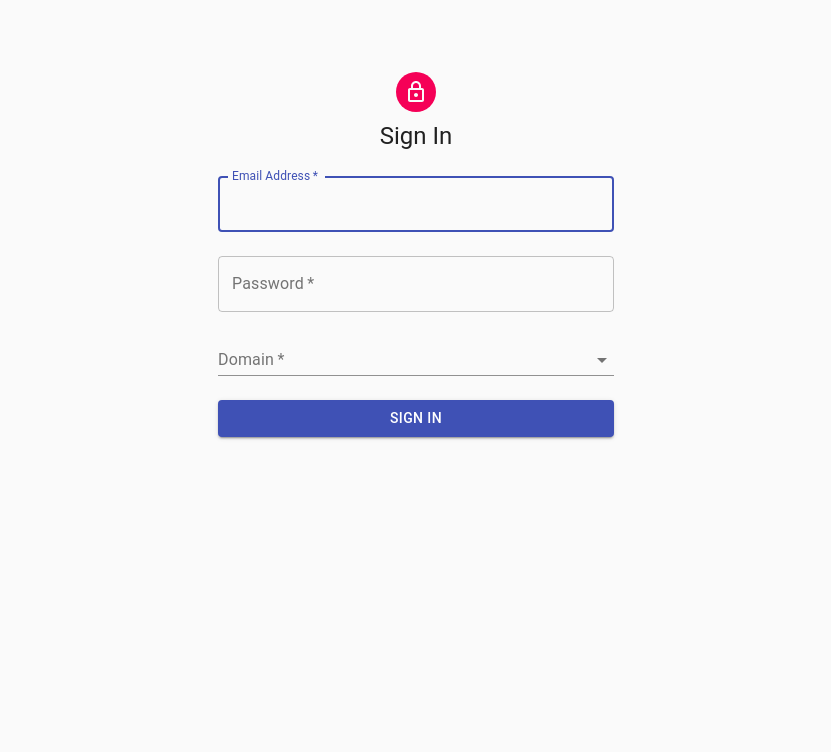
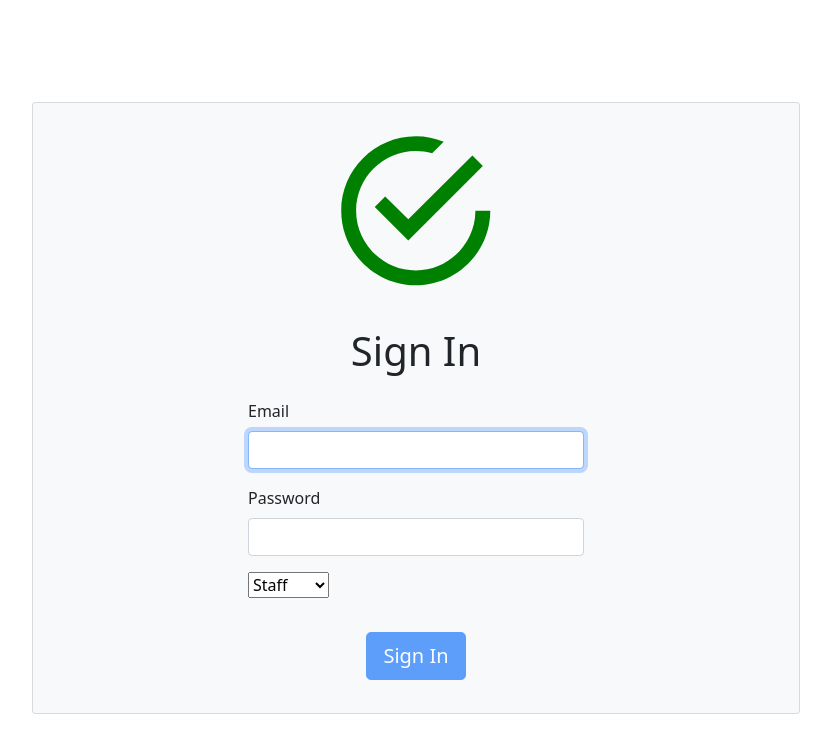
Before and after one commit to CZ3002-Advanced-Software-Engineering/client, a React (Create React App) app: page /signin in a window 1280 px wide. Shown: the top 752 px of the page, without its empty margins (224-1055 px from the left). Built offline with nearby package versions, Linux system fonts and the light colour scheme.

Commit message:
update pages components to use bootstrap

```diff
--- a/package.json
+++ b/package.json
@@ -3,11 +3,12 @@
   "version": "0.1.0",
   "private": true,
   "dependencies": {
-    "@material-ui/core": "^4.12.3",
-    "@material-ui/icons": "^4.11.2",
+    "bootstrap": "^5.1.0",
     "prop-types": "^15.7.2",
     "react": "^17.0.2",
+    "react-bootstrap": "^2.0.0-beta.6",
     "react-dom": "^17.0.2",
+    "react-icons": "^4.2.0",
     "react-router-dom": "^5.3.0",
     "react-scripts": "4.0.3"
   },
--- a/src/App.js
+++ b/src/App.js
@@ -1,9 +1,18 @@
 import React from 'react'
+import 'bootstrap/dist/css/bootstrap.min.css'
+import { BrowserRouter as Router, Route, Switch } from 'react-router-dom'
 import SignIn from './pages/signin'
 import StudentHome from './pages/student_home'
 
 function App() {
-    return <SignIn />
+    return (
+        <Router>
+            <Switch>
+                <Route path="/signin" component={SignIn} />
+                <Route path="/student_home" component={StudentHome} />
+            </Switch>
+        </Router>
+    )
 }
 
 export default App
--- a/src/components/navbar.jsx
+++ /dev/null
@@ -1,33 +0,0 @@
-import React, { useState } from 'react'
-import { AppBar, Tab, Tabs, Typography, Toolbar } from '@material-ui/core'
-
-const Navbar = () => {
-    const [value, setValue] = useState(0)
-
-    const handleClickTab = (e, newValue) => {
-        setValue(newValue)
-    }
-
-    return (
-        <div>
-            <AppBar>
-                <Toolbar>
-                    <Typography>FRAS</Typography>
-
-                    <Tabs
-                        onChange={handleClickTab}
-                        indicatorColor="secondary"
-                        value={value}
-                    >
-                        <Tab disableRipple label="Home" />
-                        <Tab disableRipple label="View Attendance" />
-                        <Tab disableRipple label="Submit Documents" />
-                        <Tab disableRipple label="Account" />
-                    </Tabs>
-                </Toolbar>
-            </AppBar>
-        </div>
-    )
-}
-
-export default Navbar
--- /dev/null
+++ b/src/components/navbar_bootstrap.jsx
@@ -0,0 +1,26 @@
+import React from 'react'
+import { Navbar, Nav, Container } from 'react-bootstrap'
+
+const StudentNavbar = () => (
+    <>
+        <Navbar bg="light" variant="light" expand="lg">
+            <Container>
+                <Navbar.Brand href="/student_home">FRAS</Navbar.Brand>
+                <Navbar.Toggle />
+                <Navbar.Collapse>
+                    <Nav className="ms-auto">
+                        <Nav.Link href="/view_attendance">
+                            View Attendance
+                        </Nav.Link>
+                        <Nav.Link href="/submit_documents">
+                            Submit Documents
+                        </Nav.Link>
+                        <Nav.Link href="/account">Account</Nav.Link>
+                    </Nav>
+                </Navbar.Collapse>
+            </Container>
+        </Navbar>
+    </>
+)
+
+export default StudentNavbar
--- a/src/pages/signin.js
+++ b/src/pages/signin.js
@@ -1,91 +1,82 @@
-import React from 'react'
-import Avatar from '@material-ui/core/Avatar'
-import CssBaseline from '@material-ui/core/CssBaseline'
-import TextField from '@material-ui/core/TextField'
-import LockOutlinedIcon from '@material-ui/icons/LockOutlined'
-import Typography from '@material-ui/core/Typography'
-import { makeStyles } from '@material-ui/core/styles'
-import Container from '@material-ui/core/Container'
-import { Button } from '@material-ui/core'
-import LongButton from '../components/longButton'
-import Dropdown from '../components/dropdown'
-
-
-const useStyles = makeStyles((theme) => ({
-    paper: {
-        marginTop: theme.spacing(8),
-        display: 'flex',
-        flexDirection: 'column',
-        alignItems: 'center',
-    },
-    avatar: {
-        margin: theme.spacing(1),
-        backgroundColor: theme.palette.secondary.main,
-    },
-    form: {
-        width: '100%', // Fix IE 11 issue.
-        marginTop: theme.spacing(1),
-    },
-    submit: {
-        margin: theme.spacing(3, 0, 2),
-    },
-}))
+import React, { useState } from 'react'
+import { Card, Form, Button, Dropdown } from 'react-bootstrap/'
+import '../styles/signin.css'
+import { useHistory } from 'react-router-dom'
+import { IoMdCheckmarkCircleOutline } from 'react-icons/io'
 
 export default function SignIn() {
-    const classes = useStyles()
+    const history = useHistory()
+    const [email, setEmail] = useState('')
+    const [password, setPassword] = useState('')
+    const [domain, setDomain] = useState('Staff')
 
-    const onClick = () => {
-        console.log('hello')
+    function validateForm() {
+        return email.length > 0 && password.length > 0
+    }
+
+    function handleSubmit(event) {
+        event.preventDefault()
+        if (domain === 'Staff') {
+            console.log(domain)
+            // history.push('/teacher_home')
+        } else if (domain === 'Student') {
+            console.log(domain)
+            history.push('/student_home')
+        }
     }
 
     return (
-        <Container component="main" maxWidth="xs">
-            <CssBaseline />
-            <div className={classes.paper}>
-                <Avatar className={classes.avatar}>
-                    <LockOutlinedIcon />
-                </Avatar>
-                <Typography component="h1" variant="h5">
-                    Sign In
-                </Typography>
-                <form className={classes.form} noValidate>
-                    <TextField
-                        variant="outlined"
-                        margin="normal"
-                        required
-                        fullWidth
-                        id="email"
-                        label="Email Address"
-                        name="email"
-                        autoComplete="email"
-                        autoFocus
-                    />
-                    <TextField
-                        variant="outlined"
-                        margin="normal"
-                        required
-                        fullWidth
-                        name="password"
-                        label="Password"
-                        type="password"
-                        id="password"
-                        autoComplete="current-password"
-                    />
-                    <Dropdown
-                        labelId="test"
-                        id="test"
-                        menuItems={['Staff', 'Student']}
-                    />
-                    <LongButton
-                        text="Sign In"
-                        type="submit"
-                        variant="contained"
-                        color="primary"
-                        className={classes.submit}
-                        handleClick={onClick}
-                    />
-                </form>
-            </div>
-        </Container>
+        <div className="Login">
+            <Card bg="light">
+                <Card.Body>
+                    <IoMdCheckmarkCircleOutline size="25%" color="green" />
+                    <br />
+                    <h1>Sign In</h1>
+                    <Form onSubmit={handleSubmit}>
+                        <Form.Group
+                            className="input-field"
+                            size="lg"
+                            controlId="email"
+                        >
+                            <Form.Label>Email</Form.Label>
+                            <Form.Control
+                                autoFocus
+                                type="email"
+                                value={email}
+                                onChange={(e) => setEmail(e.target.value)}
+                            />
+                        </Form.Group>
+                        <Form.Group
+                            className="input-field"
+                            size="lg"
+                            controlId="password"
+                        >
+                            <Form.Label>Password</Form.Label>
+                            <Form.Control
+                                type="password"
+                                value={password}
+                                onChange={(e) => setPassword(e.target.value)}
+                            />
+                        </Form.Group>
+                        <select
+                            className="domain input-field"
+                            required
+                            onChange={(e) => setDomain(e.target.value)}
+                        >
+                            <option value="Staff">Staff</option>
+                            <option value="Student">Student</option>
+                        </select>
+                        <Button
+                            className="signin-btn"
+                            size="lg"
+                            type="submit"
+                            disabled={!validateForm()}
+                        >
+                            Sign In
+                        </Button>
+                    </Form>
+                </Card.Body>
+            </Card>
+        </div>
     )
 }
--- a/src/pages/student_home.js
+++ b/src/pages/student_home.js
@@ -1,38 +1,11 @@
 import React from 'react'
-import Avatar from '@material-ui/core/Avatar'
-import CssBaseline from '@material-ui/core/CssBaseline'
-import TextField from '@material-ui/core/TextField'
-import LockOutlinedIcon from '@material-ui/icons/LockOutlined'
-import Typography from '@material-ui/core/Typography'
 import { makeStyles } from '@material-ui/core/styles'
-import Container from '@material-ui/core/Container'
-import Dropdown from '../components/dropdown'
-import Navbar from '../components/navbar'
-
-const useStyles = makeStyles((theme) => ({
-    paper: {
-        marginTop: theme.spacing(8),
-        display: 'flex',
-        flexDirection: 'column',
-        alignItems: 'center',
-    },
-    avatar: {
-        margin: theme.spacing(1),
-        backgroundColor: theme.palette.secondary.main,
-    },
-    form: {
-        width: '100%', // Fix IE 11 issue.
-        marginTop: theme.spacing(1),
-    },
-    submit: {
-        margin: theme.spacing(3, 0, 2),
-    },
-}))
+import StudentNavbar from '../components/navbar_bootstrap'
 
 export default function StudentHome() {
     return (
         <div>
-            <Navbar />
+            <StudentNavbar />
         </div>
     )
 }
--- /dev/null
+++ b/src/styles/signin.css
@@ -0,0 +1,28 @@
+@media all and (min-width: 480px) {
+    .Login {
+        padding: 8% 20%;
+        text-align: center;
+    }
+
+    h1 {
+        margin: 1.5rem;
+    }
+
+    .Login form {
+        margin: 0 auto;
+        max-width: 21rem;
+    }
+
+    .input-field {
+        text-align: left;
+        margin: 5% 0;
+    }
+
+    .domain {
+        display: flex;
+    }
+
+    .signin-btn {
+        margin: 5% 0;
+    }
+}
```
Also changed, not shown: src/components/longButton.jsx (+2 -5 lines), 1 other file (tests, documents, lock files or other folders).
